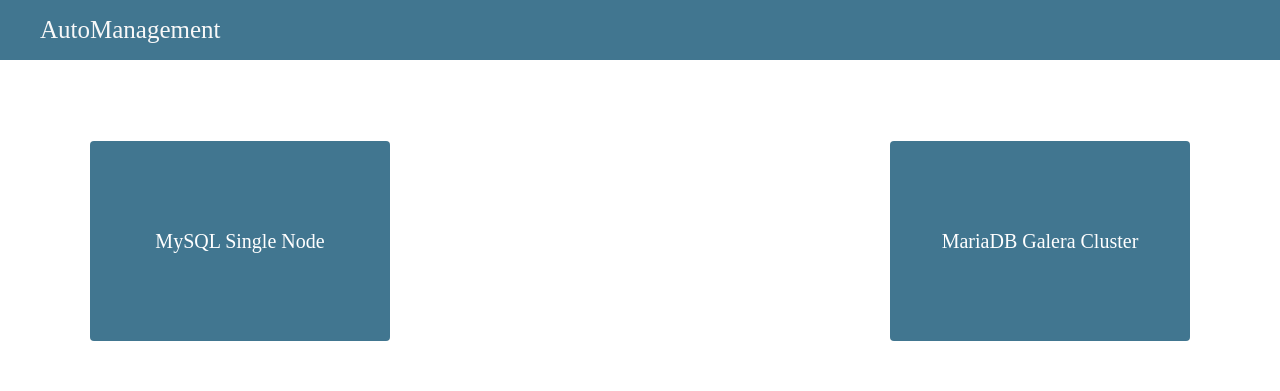
After one commit to Liupinz/AutoManagement, a Django app: page /mchoice in a window 1280 px wide. The commit adds this page. Shown: the top 391 px of the page. Run offline with Django 3.2, Linux system fonts and the light colour scheme.

Commit message:
add mariadb galera cluster

```diff
--- a/PersonalProject/AutoManagement/dams/urls.py
+++ b/PersonalProject/AutoManagement/dams/urls.py
@@ -6,5 +6,6 @@
     url(r'^dashboard$', views.dashboard),
     url(r'^logincheck$', views.logincheck),
     url(r'^mysql', views.mysql),
+    url(r'^mchoice', views.mchoice),
     url(r'^singlemysql', views.singlemysql),
 ]
--- a/PersonalProject/AutoManagement/dams/views.py
+++ b/PersonalProject/AutoManagement/dams/views.py
@@ -24,10 +24,11 @@
 def dashboard(request):
     return render(request, 'dams/dashboard.html')
 
+def mchoice(request):
+    return render(request, 'dams/mchoice.html')
 
 def mysql(request):
     return render(request, 'dams/mysql.html')
-
 
 def singlemysql(request):
     ip = request.POST.get('hostip')
--- /dev/null
+++ b/PersonalProject/AutoManagement/static/CSS/mchoice.css
@@ -0,0 +1,58 @@
+.dashboard{
+    margin: 0;
+    padding: 0;
+    font-size: 14px;
+}
+
+.header{
+    width: auto;
+    height: 40px;
+    padding: 10px 40px;
+    background: #417690;
+    line-height: 40px;
+    color: cornsilk;
+
+}
+
+.header h1{
+    font-size: 25px;
+    color: #f8f8f8;
+    margin: 0;
+    font-weight: normal; /*不加粗*/
+    text-align: center; /*水平居中*/
+    line-height: 40px;  /*垂直居中*/
+    float: left;
+}
+
+.content{
+    width: 1200px;
+    border: 1px solid #fff;
+    margin: 30px auto 0;
+    text-align: center;
+    overflow: hidden;
+}
+
+.content  div{
+    width: 300px;
+    height: 200px;
+    background: #417690;
+    margin: 50px;
+    text-align: center;
+    line-height: 200px;
+    border-radius: 4px;
+}
+
+.div1{
+    float: left;
+}
+
+.div3{
+    float: right;
+}
+
+.content  div a{
+    text-decoration: none; /*去掉a标签下划线*/
+    color: #ffffff;
+    display: block; /*响应区域为整个块*/
+    font-size: 20px;
+}
--- a/PersonalProject/AutoManagement/templates/dams/dashboard.html
+++ b/PersonalProject/AutoManagement/templates/dams/dashboard.html
@@ -11,7 +11,7 @@
             <h1>AutoManagement</h1>
         </div>
         <div class="content">
-            <div class="div1"><a href="/mysql">MySQL</a></div>
+            <div class="div1"><a href="/mchoice">MySQL</a></div>
             <div class="div2"><a href="#">Redis</a></div>
             <div class="div3"><a href="#">OpenStack</a></div>
         </div>
--- /dev/null
+++ b/PersonalProject/AutoManagement/templates/dams/mchoice.html
@@ -0,0 +1,19 @@
+<!DOCTYPE html>
+<html lang="en">
+<head>
+    <meta charset="UTF-8">
+    <title>Dashboard</title>
+    <link rel="stylesheet" type="text/css" href="/static/CSS/mchoice.css">
+</head>
+<body class="dashboard">
+    <div class="container">
+        <div class="header">
+            <h1>AutoManagement</h1>
+        </div>
+        <div class="content">
+            <div class="div1"><a href="/mysql">MySQL Single Node</a></div>
+            <div class="div3"><a href="#">MariaDB Galera Cluster</a></div>
+        </div>
+    </div>
+</body>
+</html>
```
Also changed, not shown: 1 other file.
